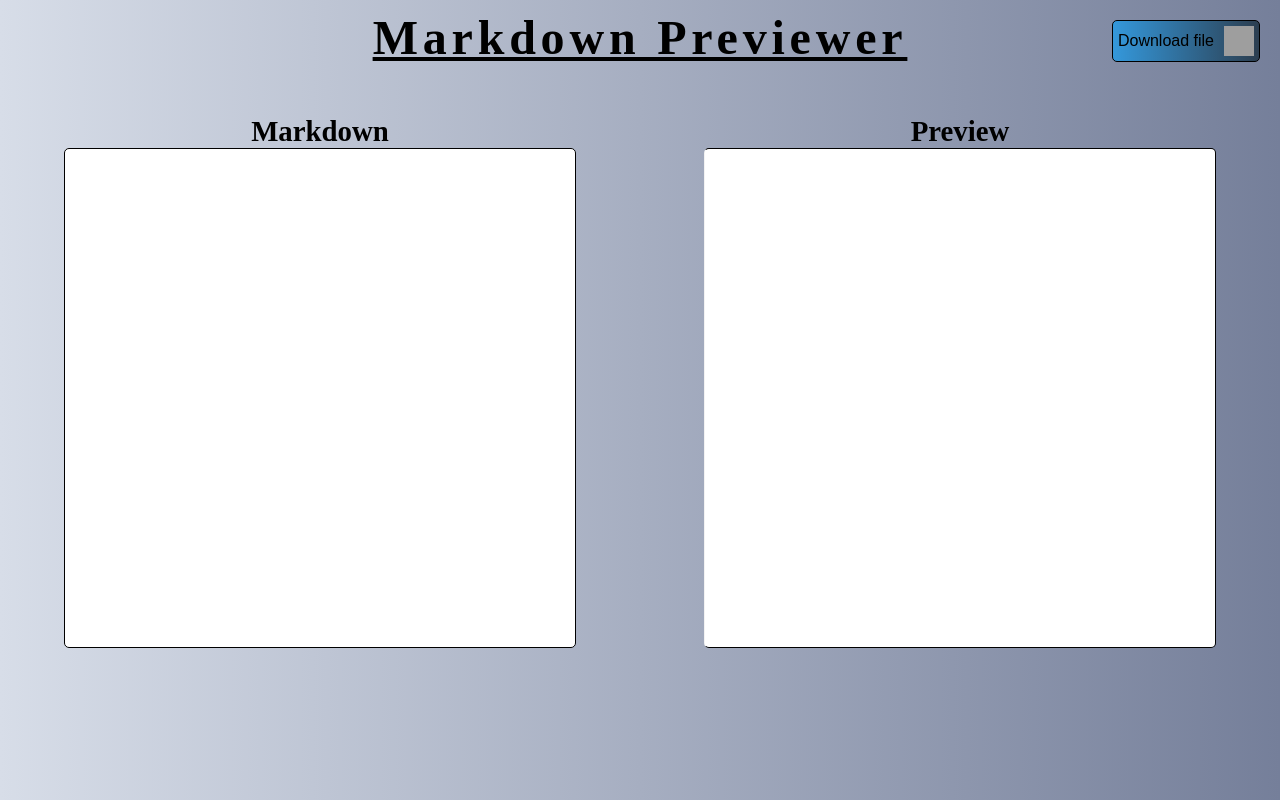
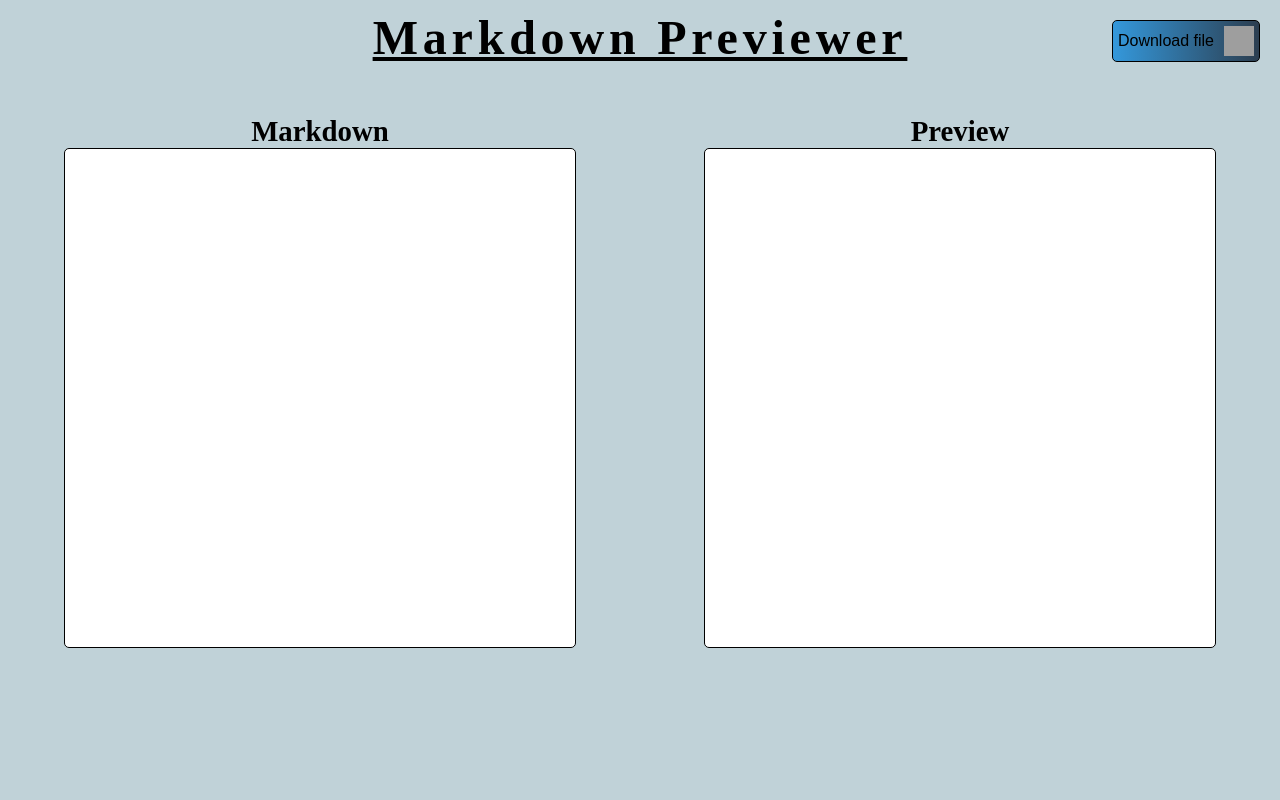
Before and after one commit to Mlk777/MarkdownPreviewer, a Vue app: page / in a window 1280 px wide. Built offline with nearby package versions, Linux system fonts and the light colour scheme; grey boxes are pictures that could not be loaded.

Commit message:
moving from heroku to github pages

```diff
--- a/package.json
+++ b/package.json
@@ -7,7 +7,8 @@
     "start": "node server.js",
     "serve": "vue-cli-service serve",
     "build": "vue-cli-service build",
-    "lint": "vue-cli-service lint"
+    "lint": "vue-cli-service lint",
+    "deploy": "sh deploy.sh"
   },
   "dependencies": {
     "express": "^4.16.4",
--- a/src/App.vue
+++ b/src/App.vue
@@ -34,26 +34,26 @@
 
 <script>
 export default {
-  name: "app",
+  name: 'app',
   data() {
     return {
-      markdown: ""
+      markdown: '',
     };
   },
   mounted: function() {
     document.body.style.margin = 0;
-    document.body.style.overflow = "hidden";
+    document.body.style.overflow = 'hidden';
   },
   methods: {
     download: function(filename, text) {
-      let element = document.createElement("a");
+      let element = document.createElement('a');
       element.setAttribute(
-        "href",
-        "data:text/plain;charset=utf-8," + encodeURIComponent(text)
+        'href',
+        'data:text/plain;charset=utf-8,' + encodeURIComponent(text)
       );
-      element.setAttribute("download", filename);
+      element.setAttribute('download', filename);
 
-      element.style.display = "none";
+      element.style.display = 'none';
       document.body.appendChild(element);
 
       element.click();
@@ -62,16 +62,16 @@ export default {
     },
     triggerDownload: function() {
       let markdown = this.$refs.markdown;
-      if (markdown.value != "") {
+      if (markdown.value != '') {
         let text = markdown.value;
-        let filename = "newfile.md";
+        let filename = 'newfile.md';
 
         this.download(filename, text);
       } else {
         window.alert("You can't download an empty file");
       }
-    }
-  }
+    },
+  },
 };
 </script>
 
@@ -90,17 +90,7 @@ body {
 .app {
   overflow: hidden;
   height: 100vh;
-  background: #757f9a; /* fallback for old browsers */
-  background: -webkit-linear-gradient(
-    to right,
-    #d7dde8,
-    #757f9a
-  ); /* Chrome 10-25, Safari 5.1-6 */
-  background: linear-gradient(
-    to right,
-    #d7dde8,
-    #757f9a
-  ); /* W3C, IE 10+/ Edge, Firefox 16+, Chrome 26+, Opera 12+, Safari 7+ */
+  background: #c0d2d8;
 }
 .title {
   font-size: 1.5rem;
@@ -157,7 +147,6 @@ textarea {
   background: white;
   border-radius: 5px;
   overflow-y: auto;
-  border-left: 1px solid #0000000d;
 }
 
 #download-button {
--- /dev/null
+++ b/vue.config.js
@@ -0,0 +1,4 @@
+module.exports = {
+  publicPath:
+    process.env.NODE_ENV === 'production' ? '/MarkdownPreviewer/' : '/',
+};
```
Also changed, not shown: 1 other file (tests, documents, lock files or other folders).
